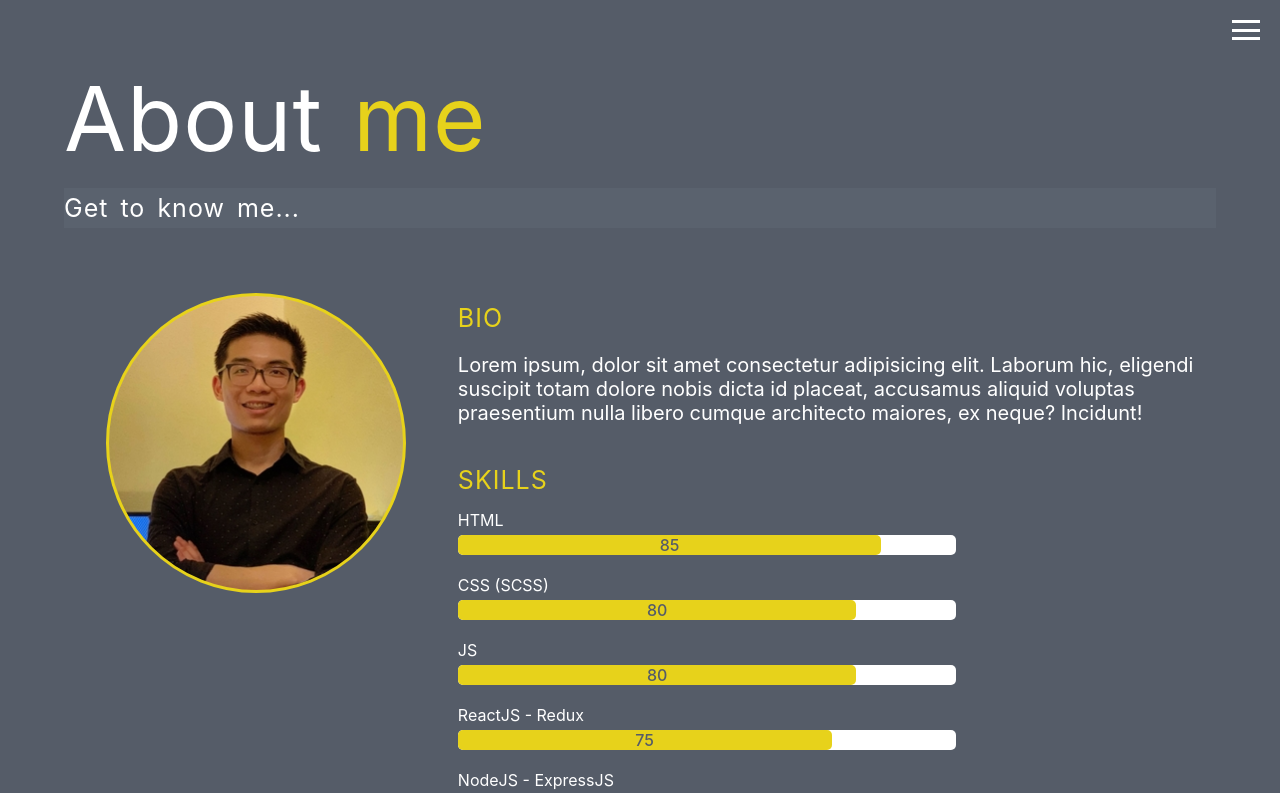
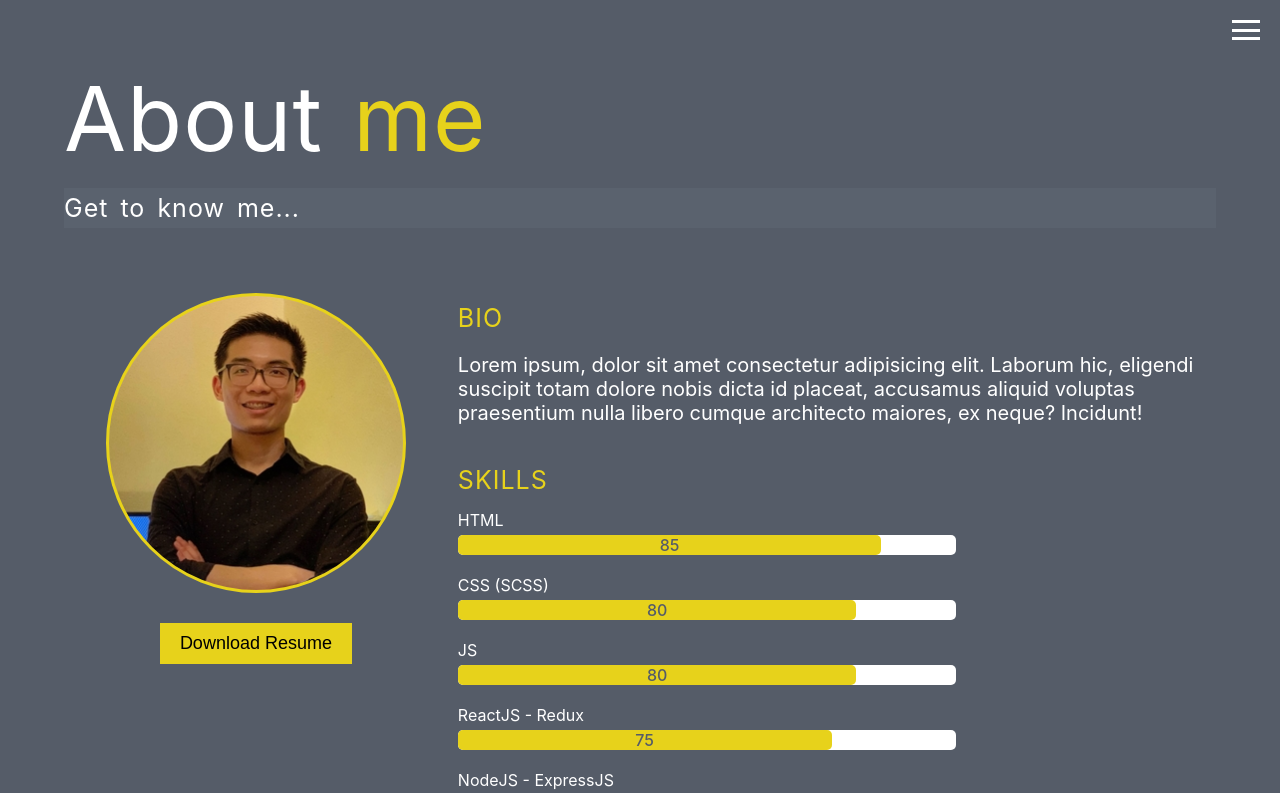
Before and after one commit to thaisonbk57/Portfolio-Fullstack, a React (Create React App) app: page /about in a window 1280 px wide. Shown: the top 793 px of the page. Built offline with nearby package versions, Linux system fonts and the light colour scheme.

Commit message:
added Download Resume Button

```diff
--- a/src/routes/About/About.js
+++ b/src/routes/About/About.js
@@ -17,6 +17,13 @@ export default function About(props) {
           <div className="col-4">
             <div className="Logo-wrapper">
               <Logo />
+              <div className="py-3 text-center">
+                <button className="ResumeDownloadBtn">
+                  <a href="./../../assets/imgs/avatar.png" download>
+                    Download Resume
+                  </a>
+                </button>
+              </div>
             </div>
           </div>
           <div className="col-8">
--- a/src/routes/About/About.scss
+++ b/src/routes/About/About.scss
@@ -4,4 +4,22 @@
     height: 300px;
     margin: auto;
   }
+
+  .ResumeDownloadBtn {
+    border: none;
+
+    a {
+      text-decoration: none;
+      color: black;
+      display: block;
+      padding: 10px 20px;
+      font-size: 18px;
+      background: rgba(231, 210, 27, 1);
+
+      &:hover {
+        background: lighten(rgba(231, 210, 27, 1), 10%);
+        color: black;
+      }
+    }
+  }
 }
```
